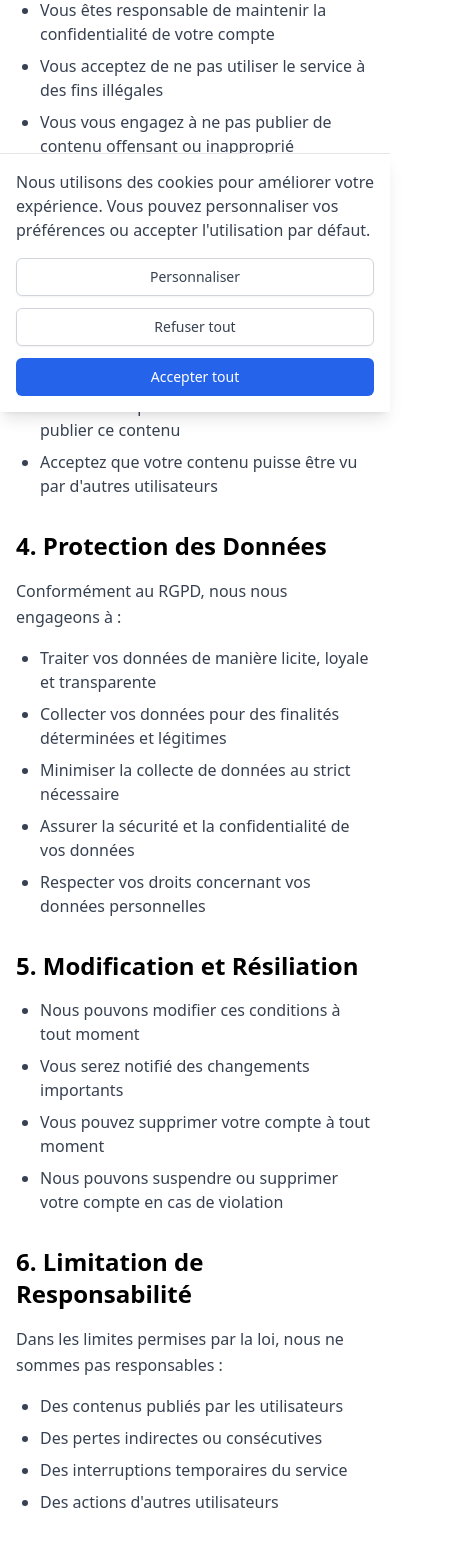
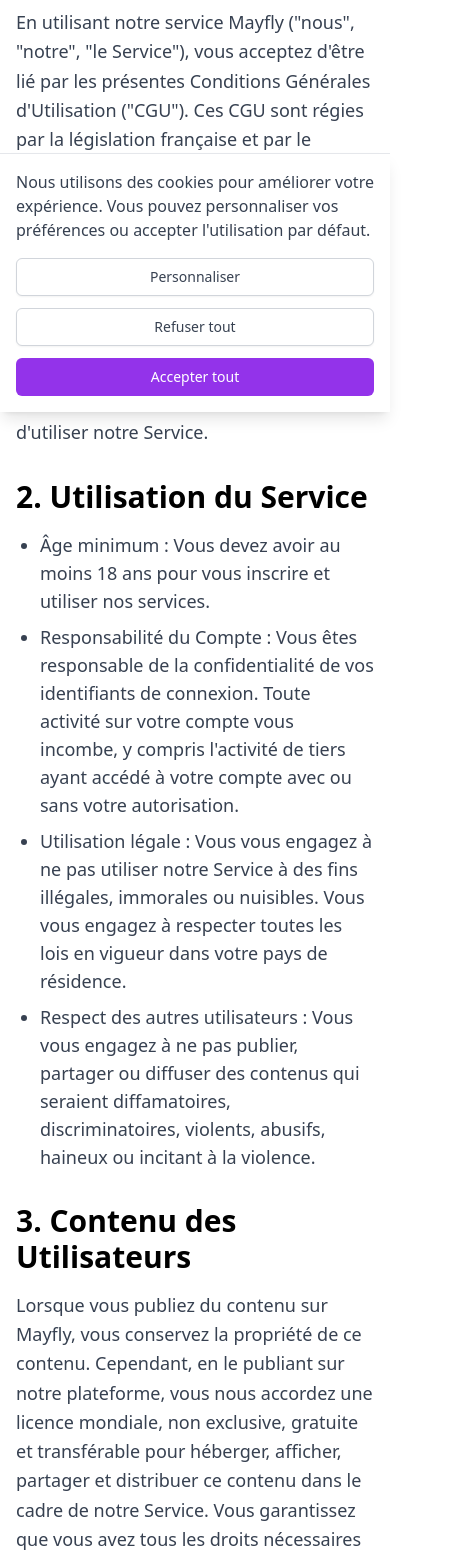
Before and after one commit to PaulADesplechin/YOWL, a React (Vite) app in the folder project/: page /terms in a window 390 px wide. Shown: the part 432-1984 px from the top of the page, 469 px wide, since content can reach past the window. Built offline with nearby package versions, Linux system fonts and the light colour scheme.

Commit message:
add a lot of things

```diff
--- a/project/src/contexts/CookieContext.tsx
+++ b/project/src/contexts/CookieContext.tsx
@@ -13,6 +13,7 @@
   acceptAll: () => void;
   rejectAll: () => void;
   openPreferences: () => void;
+  withdrawConsent: () => void;
 }
 
 const CookieContext = createContext<CookieContextType | undefined>(undefined);
@@ -68,6 +69,14 @@
     setShowPreferences(true);
   };
 
+  const withdrawConsent = () => {
+    saveConsent({
+      necessary: true,
+      analytics: false,
+      marketing: false,
+    });
+  };
+
   return (
     <CookieContext.Provider value={{
       consent,
@@ -76,6 +85,7 @@
       acceptAll,
       rejectAll,
       openPreferences,
+      withdrawConsent,
     }}>
       {children}
       {showBanner && <CookieBanner />}
@@ -97,25 +107,22 @@
               Vous pouvez personnaliser vos préférences ou accepter l'utilisation par défaut.
             </p>
           </div>
+
           <div className="flex flex-col sm:flex-row gap-3 mt-4 md:mt-0 md:ml-6">
             <button
               onClick={context.openPreferences}
-              className="inline-flex justify-center px-4 py-2 border border-gray-300 shadow-sm text-sm font-medium rounded-md text-gray-700 bg-white hover:bg-gray-50 focus:outline-none focus:ring-2 focus:ring-offset-2 focus:ring-blue-500"
-            >
-              Personnaliser
-            </button>
+              className="inline-flex justify-center px-4 py-2 border border-gray-300 shadow-sm text-sm font-medium rounded-md text-gray-700 bg-white hover:bg-gray-50 focus:outline-none focus:ring-2 focus:ring-offset-2 focus:ring-purple-500" >
+              Personnaliser </button>
+
             <button
               onClick={context.rejectAll}
-              className="inline-flex justify-center px-4 py-2 border border-gray-300 shadow-sm text-sm font-medium rounded-md text-gray-700 bg-white hover:bg-gray-50 focus:outline-none focus:ring-2 focus:ring-offset-2 focus:ring-blue-500"
-            >
-              Refuser tout
-            </button>
+              className="inline-flex justify-center px-4 py-2 border border-gray-300 shadow-sm text-sm font-medium rounded-md text-gray-700 bg-white hover:bg-gray-50 focus:outline-none focus:ring-2 focus:ring-offset-2 focus:ring-purple-500" >
+              Refuser tout </button>
+
             <button
               onClick={context.acceptAll}
-              className="inline-flex justify-center px-4 py-2 border border-transparent text-sm font-medium rounded-md text-white bg-blue-600 hover:bg-blue-700 focus:outline-none focus:ring-2 focus:ring-offset-2 focus:ring-blue-500"
-            >
-              Accepter tout
-            </button>
+              className="inline-flex justify-center px-4 py-2 border border-transparent text-sm font-medium rounded-md text-white bg-purple-600 hover:bg-purple-700 focus:outline-none focus:ring-2 focus:ring-offset-2 focus:ring-purple-500" >
+              Accepter tout </button>
           </div>
         </div>
       </div>
@@ -151,7 +158,7 @@
                 type="checkbox"
                 checked={localConsent.necessary}
                 disabled
-                className="h-4 w-4 text-blue-600 focus:ring-blue-500 border-gray-300 rounded"
+                className="h-4 w-4 text-purple-600 focus:ring-purple-500 border-gray-300 rounded"
               />
             </div>
           </div>
@@ -167,7 +174,7 @@
                 type="checkbox"
                 checked={localConsent.analytics}
                 onChange={(e) => setLocalConsent({ ...localConsent, analytics: e.target.checked })}
-                className="h-4 w-4 text-blue-600 focus:ring-blue-500 border-gray-300 rounded"
+                className="h-4 w-4 text-purple-600 focus:ring-purple-500 border-gray-300 rounded"
               />
             </div>
           </div>
@@ -183,24 +190,17 @@
                 type="checkbox"
                 checked={localConsent.marketing}
                 onChange={(e) => setLocalConsent({ ...localConsent, marketing: e.target.checked })}
-                className="h-4 w-4 text-blue-600 focus:ring-blue-500 border-gray-300 rounded"
-              />
+                className="h-4 w-4 text-purple-600 focus:ring-purple-500 border-gray-300 rounded" />
             </div>
           </div>
         </div>
         <div className="px-6 py-4 border-t bg-gray-50 flex justify-end space-x-3">
           <button
             onClick={onClose}
-            className="px-4 py-2 border border-gray-300 rounded-md text-sm font-medium text-gray-700 hover:bg-gray-50 focus:outline-none focus:ring-2 focus:ring-offset-2 focus:ring-blue-500"
-          >
-            Annuler
-          </button>
-          <button
-            onClick={handleSave}
-            className="px-4 py-2 border border-transparent rounded-md shadow-sm text-sm font-medium text-white bg-blue-600 hover:bg-blue-700 focus:outline-none focus:ring-2 focus:ring-offset-2 focus:ring-blue-500"
-          >
-            Enregistrer
-          </button>
+            className="px-4 py-2 border border-gray-300 rounded-md text-sm font-medium text-gray-700 hover:bg-gray-50 focus:outline-none focus:ring-2 focus:ring-offset-2 focus:ring-purple-500"
+          >Annuler</button>
+          <button onClick={handleSave} className="px-4 py-2 border border-transparent rounded-md shadow-sm text-sm font-medium text-white bg-purple-600 hover:bg-purple-700 focus:outline-none focus:ring-2 focus:ring-offset-2 focus:ring-purple-500">
+            Enregistrer </button>
         </div>
       </div>
     </div>
--- a/project/src/pages/Terms.tsx
+++ b/project/src/pages/Terms.tsx
@@ -2,93 +2,91 @@
 
 export default function Terms() {
   return (
-    <div className="max-w-4xl mx-auto py-12 px-4">
-      <h1 className="text-3xl font-bold mb-8">Conditions d'Utilisation</h1>
+    <div className="max-w-4xl mx-auto py-12 px-4 sm:px-6 lg:px-8">
+      {/* Site Name */}
+      <h1 className="text-purple-400 text-9xl font-extrabold text-center mb-8 leading-tight sm:text-6xl">MayFly</h1>
+
+      <h1 className="text-4xl font-bold mb-8 text-center sm:text-3xl">Conditions d'Utilisation</h1>
 
       <div className="space-y-8">
         <section>
-          <h2 className="text-2xl font-semibold mb-4">1. Acceptation des Conditions</h2>
-          <p className="text-gray-700 leading-relaxed">
-            En utilisant notre service, vous acceptez d'être lié par les présentes conditions d'utilisation.
-            Ces conditions sont régies par le droit français et le Règlement Général sur la Protection des
-            Données (RGPD - UE 2016/679).
+          <h2 className="text-3xl font-semibold mb-4 sm:text-2xl">1. Acceptation des Conditions</h2>
+          <p className="text-gray-700 leading-relaxed text-lg sm:text-base">
+            En utilisant notre service Mayfly ("nous", "notre", "le Service"), vous acceptez d'être lié par les présentes Conditions Générales d'Utilisation ("CGU"). Ces CGU sont régies par la législation française et par le Règlement Général sur la Protection des Données (RGPD - UE 2016/679).
+            <br /><br />
+            Nous nous réservons le droit de modifier ces CGU à tout moment. En cas de modification substantielle, vous serez informé et devrez accepter à nouveau les conditions actualisées. Si vous refusez ces modifications, vous devrez cesser d'utiliser notre Service.
           </p>
         </section>
 
         <section>
-          <h2 className="text-2xl font-semibold mb-4">2. Utilisation du Service</h2>
-          <ul className="list-disc ml-6 space-y-2 text-gray-700">
-            <li>Vous devez avoir au moins 18 ans pour utiliser le service</li>
-            <li>Vous êtes responsable de maintenir la confidentialité de votre compte</li>
-            <li>Vous acceptez de ne pas utiliser le service à des fins illégales</li>
-            <li>Vous vous engagez à ne pas publier de contenu offensant ou inapproprié</li>
+          <h2 className="text-3xl font-semibold mb-4 sm:text-2xl">2. Utilisation du Service</h2>
+          <ul className="list-disc ml-6 space-y-2 text-gray-700 text-lg sm:text-base">
+            <li>Âge minimum : Vous devez avoir au moins 18 ans pour vous inscrire et utiliser nos services.</li>
+            <li>Responsabilité du Compte : Vous êtes responsable de la confidentialité de vos identifiants de connexion. Toute activité sur votre compte vous incombe, y compris l'activité de tiers ayant accédé à votre compte avec ou sans votre autorisation.</li>
+            <li>Utilisation légale : Vous vous engagez à ne pas utiliser notre Service à des fins illégales, immorales ou nuisibles. Vous vous engagez à respecter toutes les lois en vigueur dans votre pays de résidence.</li>
+            <li>Respect des autres utilisateurs : Vous vous engagez à ne pas publier, partager ou diffuser des contenus qui seraient diffamatoires, discriminatoires, violents, abusifs, haineux ou incitant à la violence.</li>
           </ul>
         </section>
 
         <section>
-          <h2 className="text-2xl font-semibold mb-4">3. Contenu des Utilisateurs</h2>
-          <p className="text-gray-700 leading-relaxed mb-4">
-            En publiant du contenu sur notre plateforme, vous :
+          <h2 className="text-3xl font-semibold mb-4 sm:text-2xl">3. Contenu des Utilisateurs</h2>
+          <p className="text-gray-700 leading-relaxed mb-4 text-lg sm:text-base">
+            Lorsque vous publiez du contenu sur Mayfly, vous conservez la propriété de ce contenu. Cependant, en le publiant sur notre plateforme, vous nous accordez une licence mondiale, non exclusive, gratuite et transférable pour héberger, afficher, partager et distribuer ce contenu dans le cadre de notre Service. Vous garantissez que vous avez tous les droits nécessaires pour publier le contenu et que ce contenu ne viole pas les droits de propriété intellectuelle ou toute autre législation.
           </p>
-          <ul className="list-disc ml-6 space-y-2 text-gray-700">
-            <li>Conservez vos droits sur votre contenu</li>
-            <li>Nous accordez une licence pour l'afficher sur notre plateforme</li>
-            <li>Garantissez que vous avez le droit de publier ce contenu</li>
-            <li>Acceptez que votre contenu puisse être vu par d'autres utilisateurs</li>
+          <ul className="list-disc ml-6 space-y-2 text-gray-700 text-lg sm:text-base">
+            <li>Responsabilité du contenu : Vous êtes responsable du contenu que vous publiez sur Mayfly. Nous nous réservons le droit de retirer tout contenu jugé inapproprié, illégal ou qui viole nos politiques sans préavis.</li>
           </ul>
         </section>
 
         <section>
-          <h2 className="text-2xl font-semibold mb-4">4. Protection des Données</h2>
-          <p className="text-gray-700 leading-relaxed mb-4">
-            Conformément au RGPD, nous nous engageons à :
+          <h2 className="text-3xl font-semibold mb-4 sm:text-2xl">4. Protection des Données Personnelles</h2>
+          <p className="text-gray-700 leading-relaxed mb-4 text-lg sm:text-base">
+            Conformément au RGPD, nous nous engageons à protéger vos données personnelles et à respecter vos droits en matière de confidentialité. Nous collectons, traitons et stockons vos données personnelles uniquement dans le respect des principes suivants :
           </p>
-          <ul className="list-disc ml-6 space-y-2 text-gray-700">
-            <li>Traiter vos données de manière licite, loyale et transparente</li>
-            <li>Collecter vos données pour des finalités déterminées et légitimes</li>
-            <li>Minimiser la collecte de données au strict nécessaire</li>
-            <li>Assurer la sécurité et la confidentialité de vos données</li>
-            <li>Respecter vos droits concernant vos données personnelles</li>
+          <ul className="list-disc ml-6 space-y-2 text-gray-700 text-lg sm:text-base">
+            <li>Légalité, loyauté et transparence : Nous traitons vos données de manière licite, loyale et transparente.</li>
+            <li>Finalité : Vos données sont collectées pour des finalités légitimes et spécifiques, telles que l’amélioration de nos services, la gestion de votre compte et la personnalisation de l'expérience utilisateur.</li>
+            <li>Minimisation des données : Nous collectons uniquement les données nécessaires à la réalisation de ces finalités.</li>
+            <li>Sécurité : Nous mettons en place des mesures de sécurité appropriées pour protéger vos données contre toute perte, utilisation abusive ou accès non autorisé.</li>
+            <li>Vos droits : Vous avez le droit d'accéder, de rectifier, de supprimer, de restreindre le traitement de vos données ou de vous opposer à leur utilisation. Vous pouvez également demander la portabilité de vos données.</li>
+            <li>Délégué à la protection des données (DPD) : Si vous avez des questions concernant la gestion de vos données personnelles, vous pouvez contacter notre DPD à l'adresse suivante : dpo@mayfly.com.</li>
           </ul>
         </section>
 
         <section>
-          <h2 className="text-2xl font-semibold mb-4">5. Modification et Résiliation</h2>
-          <ul className="list-disc ml-6 space-y-2 text-gray-700">
-            <li>Nous pouvons modifier ces conditions à tout moment</li>
-            <li>Vous serez notifié des changements importants</li>
-            <li>Vous pouvez supprimer votre compte à tout moment</li>
-            <li>Nous pouvons suspendre ou supprimer votre compte en cas de violation</li>
+          <h2 className="text-3xl font-semibold mb-4 sm:text-2xl">5. Modification et Résiliation</h2>
+          <ul className="list-disc ml-6 space-y-2 text-gray-700 text-lg sm:text-base">
+            <li>Modification des CGU : Nous nous réservons le droit de modifier ces conditions à tout moment. Nous vous informerons de ces modifications par notification sur notre plateforme. L'utilisation continue de notre Service après une telle modification constitue votre acceptation des conditions mises à jour.</li>
+            <li>Suppression du Compte : Vous pouvez supprimer votre compte à tout moment. En cas de suppression de votre compte, toutes les données associées seront supprimées, sous réserve des exigences légales de conservation des données.</li>
+            <li>Suspension ou résiliation du compte : Nous pouvons suspendre ou résilier votre compte en cas de violation des CGU, notamment pour des activités frauduleuses ou illicites. Nous nous réservons également le droit de suspendre l'accès au Service en cas de maintenance ou de mise à jour.</li>
           </ul>
         </section>
 
         <section>
-          <h2 className="text-2xl font-semibold mb-4">6. Limitation de Responsabilité</h2>
-          <p className="text-gray-700 leading-relaxed">
-            Dans les limites permises par la loi, nous ne sommes pas responsables :
+          <h2 className="text-3xl font-semibold mb-4 sm:text-2xl">6. Limitation de Responsabilité</h2>
+          <p className="text-gray-700 leading-relaxed text-lg sm:text-base">
+            Dans les limites autorisées par la loi, nous ne serons pas responsables des dommages directs ou indirects découlant de l'utilisation du Service, y compris mais sans se limiter aux pertes de données, aux interruptions temporaires du Service, ou aux actions de tiers utilisant le Service de manière non autorisée.
           </p>
-          <ul className="list-disc ml-6 mt-4 space-y-2 text-gray-700">
-            <li>Des contenus publiés par les utilisateurs</li>
-            <li>Des pertes indirectes ou consécutives</li>
-            <li>Des interruptions temporaires du service</li>
-            <li>Des actions d'autres utilisateurs</li>
-          </ul>
+          <p className="text-gray-700 leading-relaxed text-lg sm:text-base">
+            Nous ne serons pas non plus responsables des contenus publiés par les utilisateurs, et nous ne garantissons pas l'exactitude, la pertinence ou la légalité des informations partagées sur la plateforme.
+          </p>
         </section>
 
         <section>
-          <h2 className="text-2xl font-semibold mb-4">7. Contact</h2>
-          <p className="text-gray-700 leading-relaxed">
-            Pour toute question concernant ces conditions, contactez-nous :
+          <h2 className="text-3xl font-semibold mb-4 sm:text-2xl">7. Contact</h2>
+          <p className="text-gray-700 leading-relaxed text-lg sm:text-base">
+            Pour toute question concernant ces conditions, vous pouvez nous contacter par :
           </p>
-          <ul className="list-disc ml-6 mt-4 space-y-2 text-gray-700">
-            <li>Par email : terms@example.com</li>
-            <li>Par courrier : [Adresse postale]</li>
+          <ul className="list-disc ml-6 mt-4 space-y-2 text-gray-700 text-lg sm:text-base">
+            <li>Email : support@mayfly.com</li>
+            <li>Adresse postale : 24 Rue Pasteur, 94270 Le Kremlin-Bicêtre, France</li>
+            <li>Délégué à la protection des données (DPD) : dpo@mayfly.com</li>
           </ul>
         </section>
       </div>
 
       <div className="mt-12 pt-8 border-t">
-        <Link to="/" className="text-blue-500 hover:text-blue-600">
+        <Link to="/" className="text-purple-500 hover:text-purple-600 block text-center sm:text-sm">
           ← Retour à l'accueil
         </Link>
       </div>
```
Also changed, not shown: project/src/pages/Privacy.tsx (+85 -51 lines), project/src/pages/Profile.tsx (+6 -8 lines).
